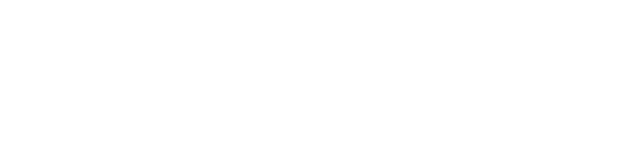
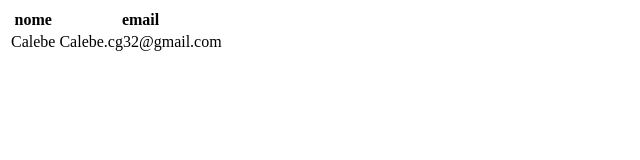
Before and after one commit to Gusmao03/Aula_git_209_064, a plain HTML site: page index.html in a window 1280 px wide. Shown: the whole page, without its empty margins (0-640 px from the left). Drawn offline with Linux system fonts and the light colour scheme.

Commit message:
Primeiro commit da nova branch

```diff
--- a/index.html
+++ b/index.html
@@ -7,6 +7,15 @@
     <title>Document</title>
 </head>
 <body>
-
+    <table>
+        <tr>
+            <th>nome</th>
+            <th>email</th>
+        </tr>
+        <tr>
+            <td>Calebe</td>
+            <td>Calebe.cg32@gmail.com</td>
+        </tr>
+    </table>
 </body>
 </html>
```
Also changed, not shown: 3 other files.
